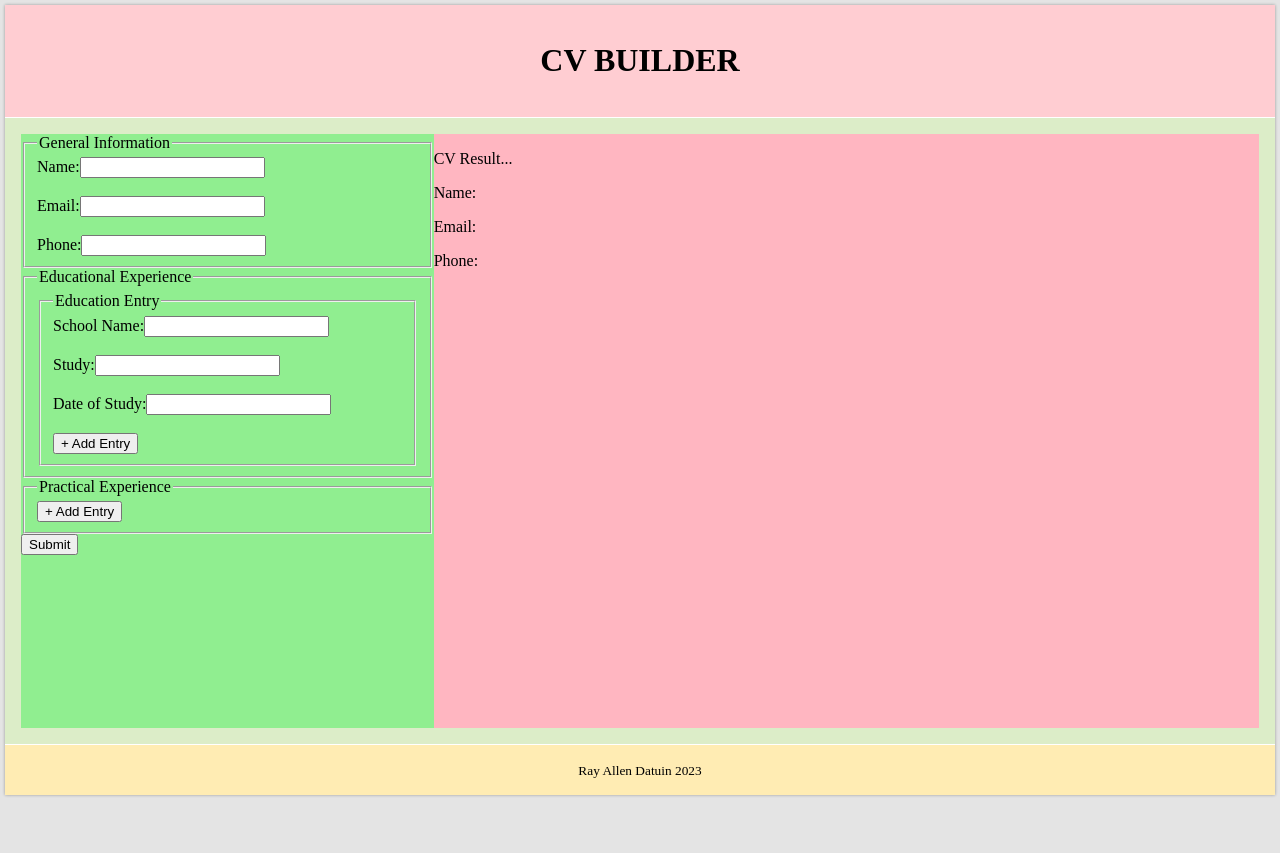
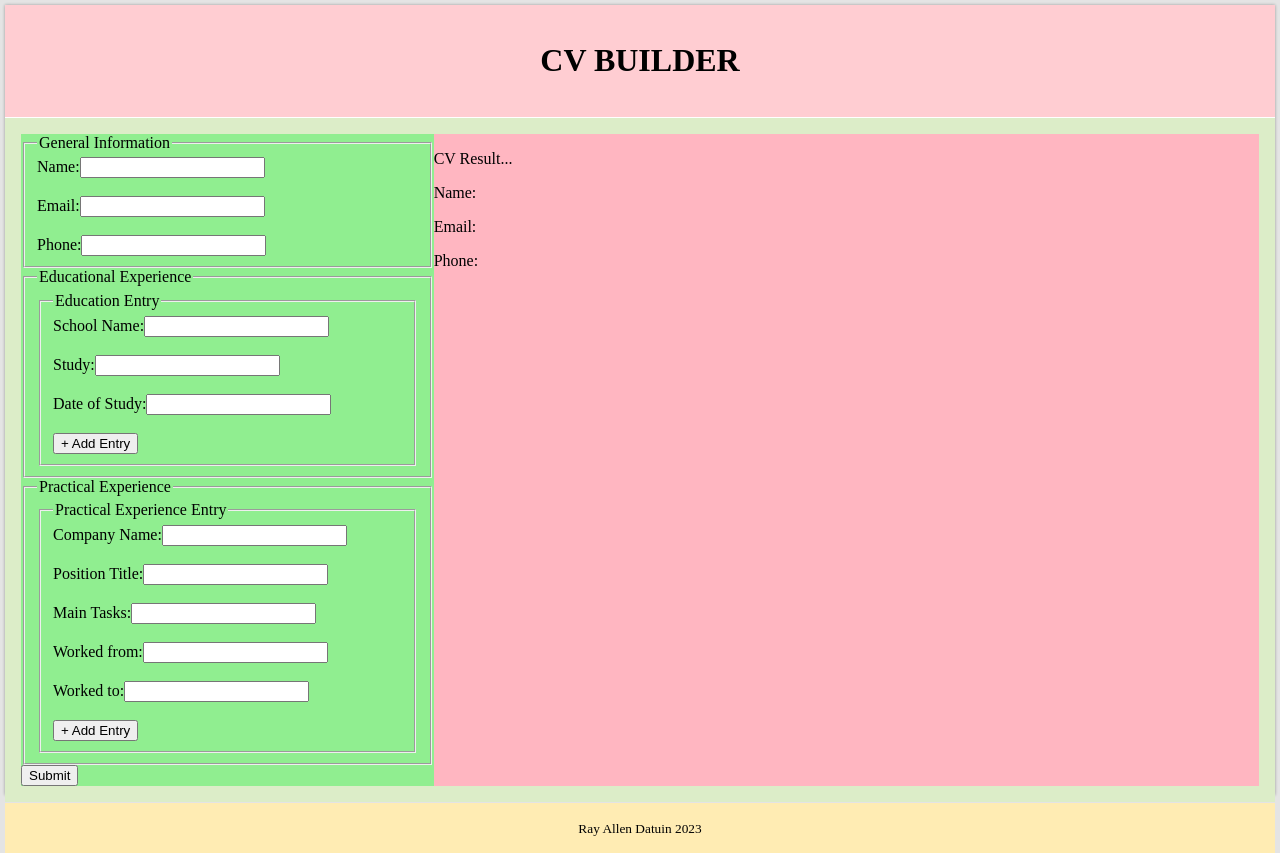
Before and after one commit to rdat5/cv-project, a React (Create React App) app: page / in a window 1280 px wide. Before the commit the page ends 800 px from the top, so only its background shows below. Built offline with nearby package versions, Linux system fonts and the light colour scheme.

Commit message:
Add form for entering practical experience

```diff
--- a/src/components/DataInputForm.js
+++ b/src/components/DataInputForm.js
@@ -100,7 +100,45 @@ class DataInputForm extends Component {
                     </fieldset>
                     <fieldset>
                         <legend>Practical Experience</legend>
-                        <button>+ Add Entry</button>
+                        <fieldset>
+                            <legend>Practical Experience Entry</legend>
+                            <label htmlFor="companyNameInput">Company Name:</label>
+                            <input
+                                type="text"
+                                id="companyNameInput"
+                                name="companyNameInput"/>
+                            <br></br>
+                            <br></br>
+                            <label htmlFor="positionInput">Position Title:</label>
+                            <input
+                                type="text"
+                                id="positionInput"
+                                name="positionInput"/>
+                            <br></br>
+                            <br></br>
+                            <label htmlFor="mainTaskInput">Main Tasks:</label>
+                            <input
+                                type="text"
+                                id="mainTaskInput"
+                                name="mainTaskInput"/>
+                            <br></br>
+                            <br></br>
+                            <label htmlFor="workedFromInput">Worked from:</label>
+                            <input
+                                type="text"
+                                id="workedFromInput"
+                                name="workedFromInput"/>
+                            <br></br>
+                            <br></br>
+                            <label htmlFor="workedToInput">Worked to:</label>
+                            <input
+                                type="text"
+                                id="workedToInput"
+                                name="workedToInput"/>
+                            <br></br>
+                            <br></br>
+                            <button>+ Add Entry</button>
+                        </fieldset>
                     </fieldset>
                     <button onClick={this.handleSubmit}>Submit</button>
                 </form>
```
